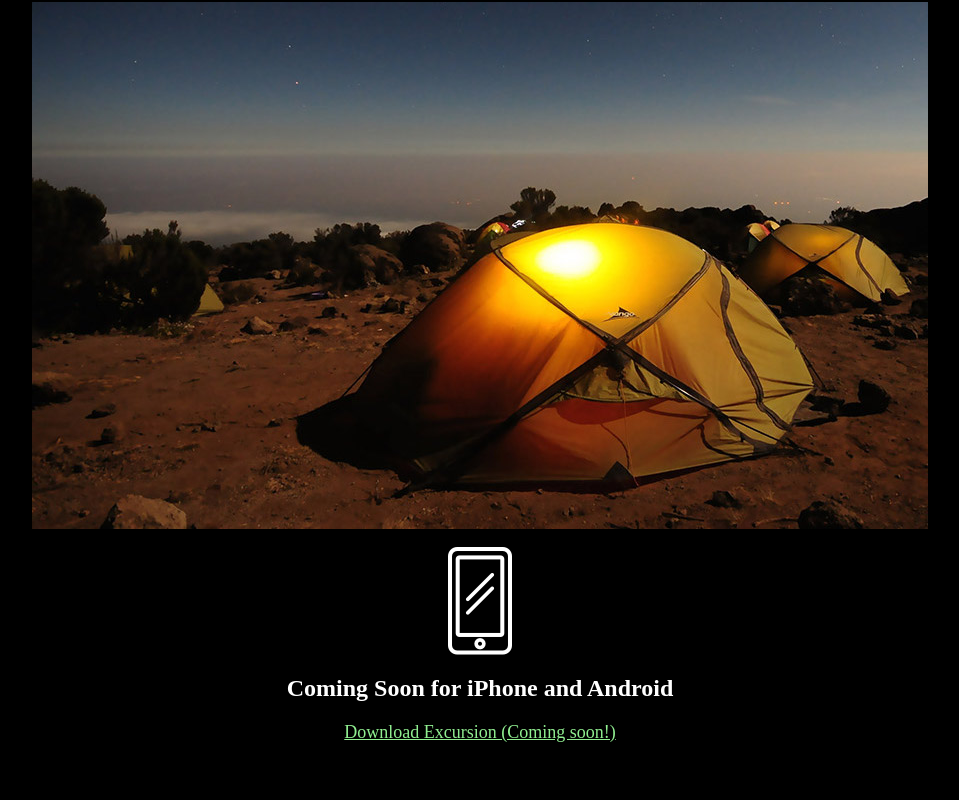
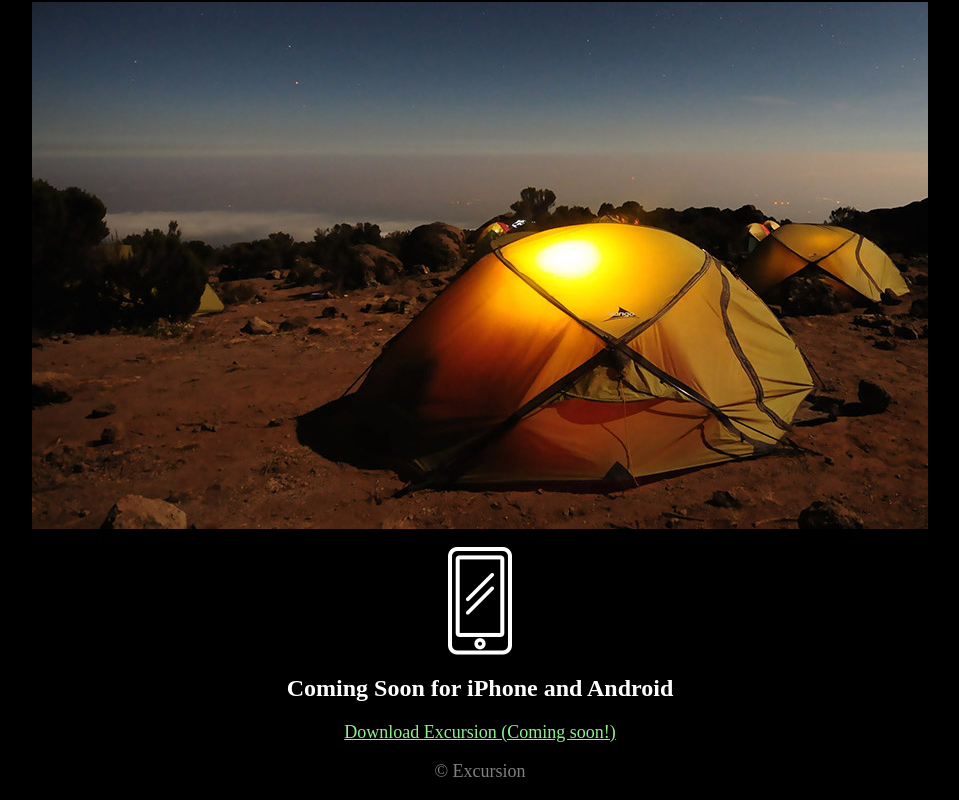
Before and after one commit to elmanorc/excursion, a plain HTML site: page index.html in a window 1280 px wide. Shown: the part 359-1159 px from the top of the page, without its empty margins (160-1119 px from the left). Before the commit the page ends 1120 px from the top, so only its background shows below. Drawn offline with Linux system fonts and the light colour scheme.

Commit message:
Add footer.

```diff
--- a/index.html
+++ b/index.html
@@ -33,5 +33,9 @@
     <p>
         <a href="#">Download Excursion (Coming soon!)</a>
     </p>
+
+    <div class="footer">
+        <p>© Excursion</p>
+    </div>
 </body>
 </html>
--- a/resources/css/style.css
+++ b/resources/css/style.css
@@ -3,3 +3,4 @@ h1 {color: white;}
 h2 {color: white;}
 p {text-align: center; font-size: large; color: gray;}
 a:link{color: lightgreen;}
+.footer {text-align: right;}
```
